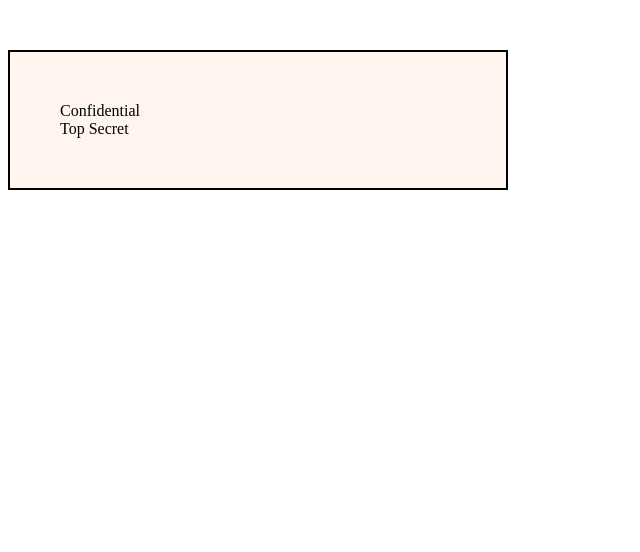
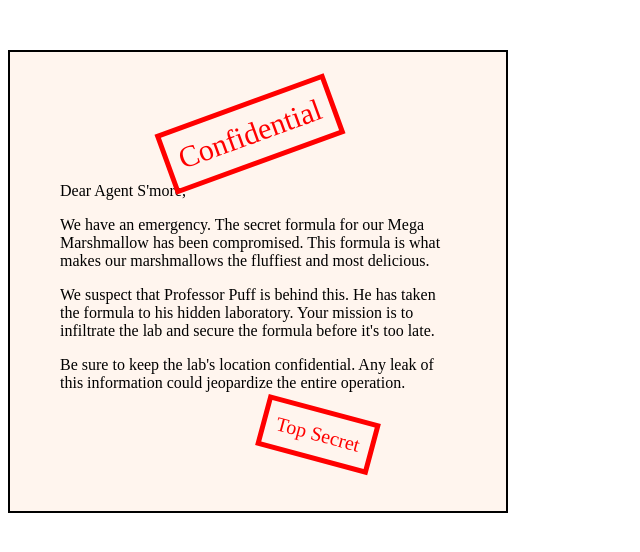
Before and after one commit to csant510/Build-a-Confidential-Email-Page, a plain HTML site: page index.html in a window 1280 px wide. Shown: the whole page, without its empty margins (0-640 px from the left). Drawn offline with Linux system fonts and the light colour scheme.

Commit message:
Update index.html

```diff
--- a/index.html
+++ b/index.html
@@ -8,8 +8,16 @@
 </head>
 <body>
     <main id="email">
-        <div id="confidential ">Confidential </div>
-        <div id=" top-secret">Top Secret</div>
+        <div id="confidential">Confidential </div>
+        <p>Dear Agent <span class="blurred"> S'more,</span></p>
+
+        <p>We have an emergency. The secret formula for our <span class="blurred">Mega Marshmallow</span> has been compromised. This formula is what makes our <span class="blurred">marshmallows</span> the fluffiest and most delicious.</p>
+
+        <p>We suspect that <span class="blurred">Professor Puff</span> is behind this. He has taken the formula to his hidden laboratory. Your mission is to infiltrate the lab and secure the formula before it's too late.</p>
+
+        <p>Be sure to keep the lab's location confidential. Any leak of this information could jeopardize the entire operation.</p>
+
+        <div id="top-secret">Top Secret</div>
     </main>
 </body>
 </html>
```
